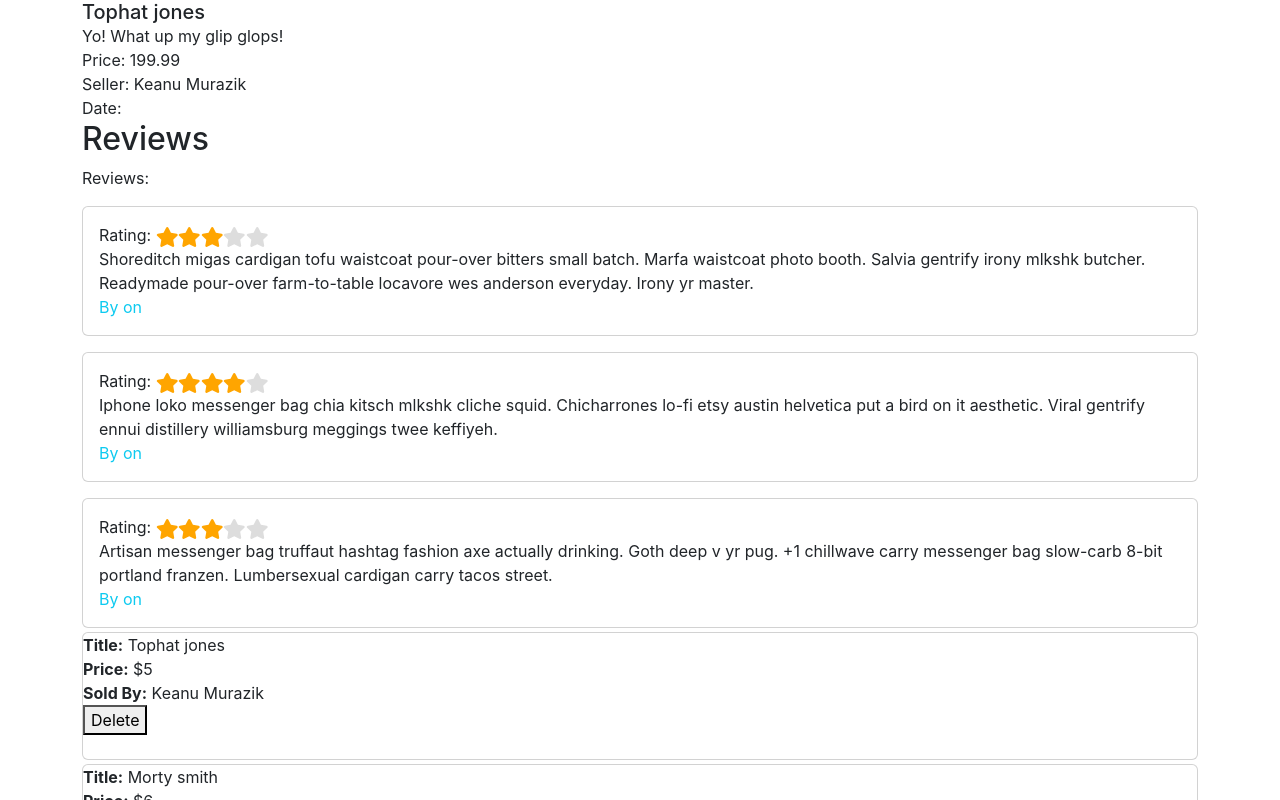
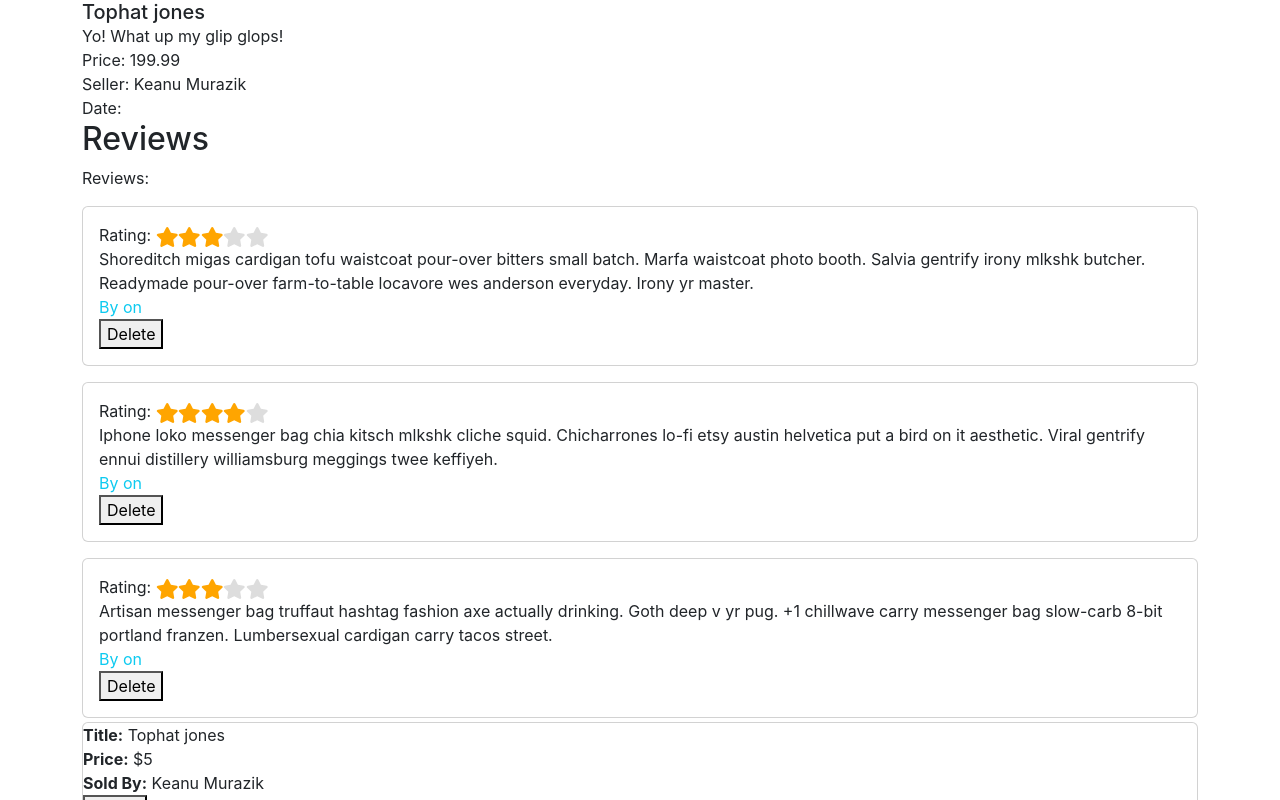
Before and after one commit to CodeCoreYVR/lab_solutions_bootcamp_sept_2022, a React (Create React App) app in the folder react-amazon-spa/: page / in a window 1280 px wide. Shown: the top 800 px of the page. Built offline with nearby package versions, Linux system fonts and the light colour scheme.

Commit message:
Delete Review From Product Show

```diff
--- a/react-amazon-spa/src/components/ProductShowPage.js
+++ b/react-amazon-spa/src/components/ProductShowPage.js
@@ -9,14 +9,29 @@ export default class ProductShowPage extends Component {
     this.state = {
       product: productData
     }
+    this.deleteReview = this.deleteReview.bind(this);
   }
+
+  deleteReview(id) {
+    this.setState((state) => {
+      return {
+        product: {
+          ...state.product,
+          reviews: state.product.reviews.filter((review) => {
+            return review.id !== id;
+          })
+        }
+      }
+    })
+  }
+
 
   render() {
     return this.state.product ? (
       <main className='page'>
         <ProductDetails { ...this.state.product } />
         <h2>Reviews</h2>
-        <ReviewList reviews={ this.state.product.reviews } />
+        <ReviewList reviews={ this.state.product.reviews } deleteReview={(id) => this.deleteReview(id)}/>
       </main>
     ) : (
       <div>
--- a/react-amazon-spa/src/components/ReviewList.js
+++ b/react-amazon-spa/src/components/ReviewList.js
@@ -9,6 +9,7 @@ export default class ReviewList extends Component {
                 return <ReviewDetails
                     review={rvw}
                     key={i}
+                    deleteReview={() => this.props.deleteReview(rvw.id)}
                 />
             })
 
--- a/react-amazon-spa/src/components/ReviewsDetails.js
+++ b/react-amazon-spa/src/components/ReviewsDetails.js
@@ -9,6 +9,7 @@ export default class ReviewDetails extends Component {
                 <StarRating max={5} rating={rvw.rating} />
                 <div>{rvw.body}</div>
                 <div className='text-info'>By {rvw.full_name} on {rvw.created_at}</div>
+                <button onClick={this.props.deleteReview}>Delete</button>
             </div>
         </div>;
     }
```
